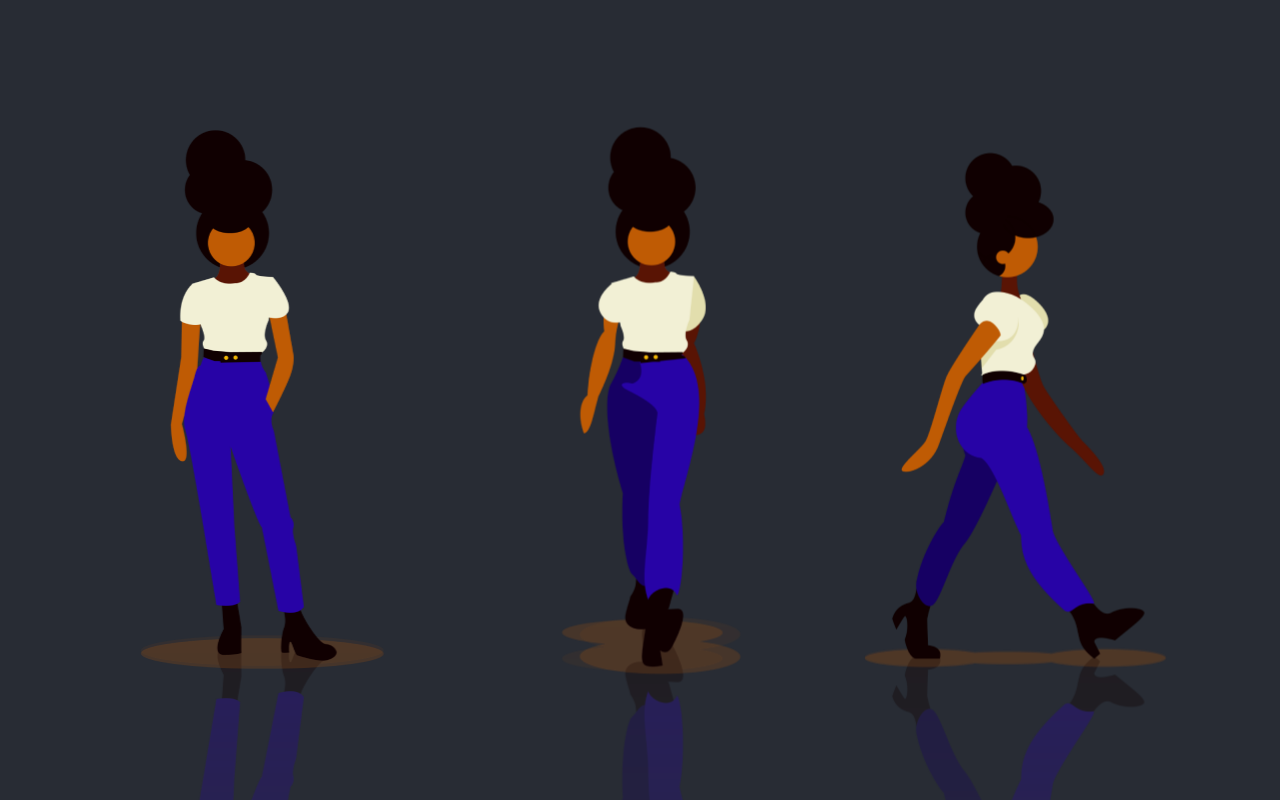
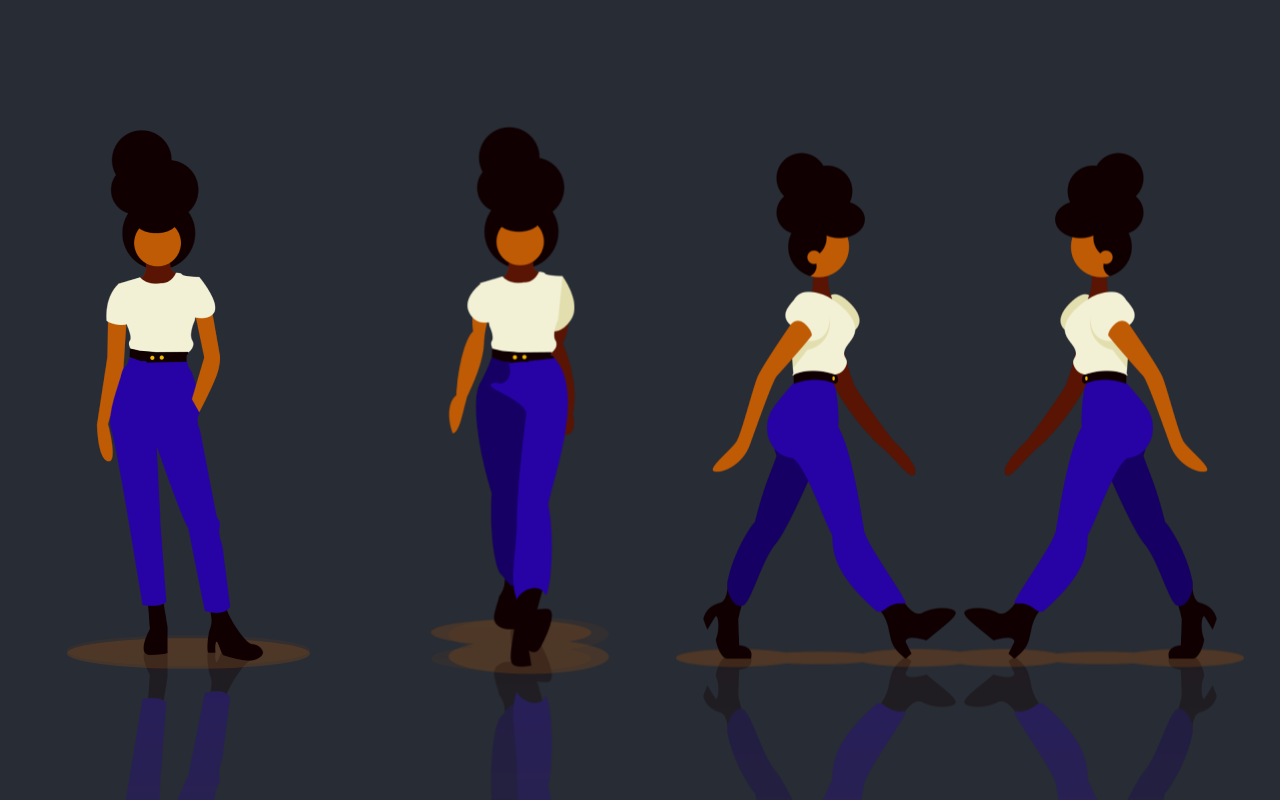
Before and after one commit to dulcevaleriana/new_portfolio_2021, a React (Create React App) app: page / in a window 1280 px wide. Built offline with nearby package versions, Linux system fonts and the light colour scheme.

Commit message:
hacer efecto reflejo para caminata izquierda

```diff
--- a/src/App.js
+++ b/src/App.js
@@ -9,6 +9,7 @@ function App() {
         <div className="class-animacion-0"/>
         <div className="class-animacion-1"/>
         <div className="class-animacion-2"/>
+        <div className="class-animacion-3"/>
       </header>
     </div>
   );
--- a/src/css/animate.scss
+++ b/src/css/animate.scss
@@ -11,7 +11,8 @@
     }
 }
 
-.class-animacion-2{
+.class-animacion-2,
+.class-animacion-3{
     animation: animate-animacion-2 0.8s steps(8) infinite reverse;
 }
 
--- a/src/css/style.scss
+++ b/src/css/style.scss
@@ -27,3 +27,11 @@ header.App-header {
     background: $image_animation_2;
     -webkit-box-reflect: $reflect-3;
 }
+
+.class-animacion-3{
+    height: 647px;
+    width: 377.6px;
+    background: $image_animation_2;
+    -webkit-box-reflect: $reflect-3;
+    transform: scaleX(-1);
+}
```
